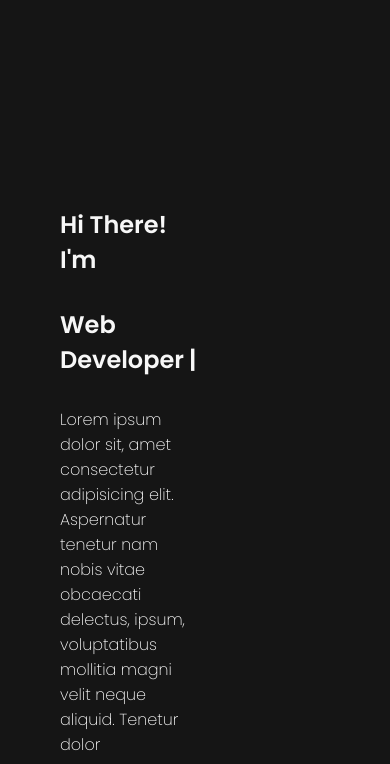
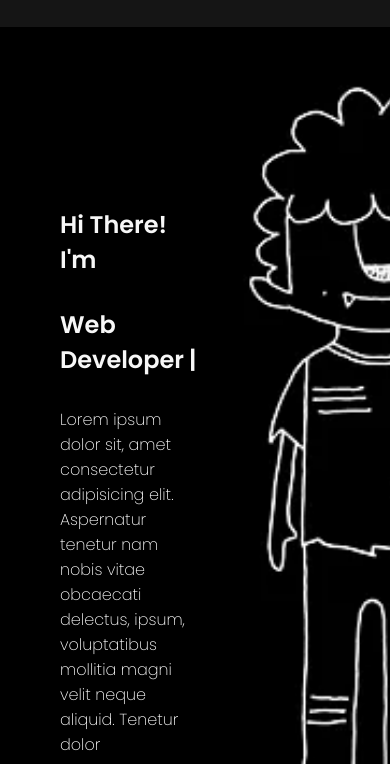
Before and after one commit to maiconguedes88/portifolio_II, a plain HTML site: page index.html in a window 390 px wide. Shown: the part 80-844 px from the top of the page. Drawn offline with Linux system fonts and the light colour scheme; a web font is replaced by a local one.

Commit message:
Ajustando imagens e css

```diff
--- a/css/style.css
+++ b/css/style.css
@@ -308,7 +308,7 @@ header nav i.fa-bars{
         display: none;
     }
     .section-div {
-        background-image: url(/pessoa.png);
+        background-image: url(../img/pessoa.png);
         background-repeat: no-repeat;
         background-size: cover;
     }
@@ -893,7 +893,7 @@ footer .footer_comercial {
         display: none;
     }
     .section-div{
-        background-image: url(../pessoa.png);
+        background-image: url(../img/pessoa.png);
         background-repeat: no-repeat;
         background-size: cover;
 
--- a/index.html
+++ b/index.html
@@ -4,7 +4,7 @@
     <meta charset="UTF-8">
     <meta name="viewport" content="width=device-width, initial-scale=1.0">
     <title>GuedsDev</title>
-    <link rel="stylesheet" href="../css/style.css">
+    <link rel="stylesheet" href="./css/style.css">
     <link rel="stylesheet" href="https://cdnjs.cloudflare.com/ajax/libs/font-awesome/6.4.0/css/all.min.css" integrity="sha512-iecdLmaskl7CVkqkXNQ/ZH/XLlvWZOJyj7Yy7tcenmpD1ypASozpmT/E0iPtmFIB46ZmdtAc9eNBvH0H/ZpiBw==" crossorigin="anonymous" referrerpolicy="no-referrer" />
 
 </head>
@@ -30,7 +30,7 @@
             <p>Lorem ipsum dolor sit, amet consectetur adipisicing elit. Aspernatur tenetur nam nobis vitae obcaecati delectus, ipsum, voluptatibus mollitia magni velit neque aliquid. Tenetur dolor consequuntur eaque consectetur consequatur atque vel?</p>
             <a href="/Curriculo.pdf" target="_blank">Download CV</a>
         </div>
-        <img src="../img/pessoa.png" alt="imagem ilustrativa de uma pessoa">
+        <img src="./img/pessoa.png" alt="imagem ilustrativa de uma pessoa">
     </section>
     <main>
         <article aria-label="seção sobre mim" class="sobre">
@@ -43,7 +43,7 @@
                     <span></span>
                 </div>
             </div>
-            <img src="../img/pessoa.png" alt="imagem de uma pessoa ilustrativa">
+            <img src="./img/pessoa.png" alt="imagem de uma pessoa ilustrativa">
 
             <div class="sobre_conteudo">
                 <div class="sobre_texto">
```
